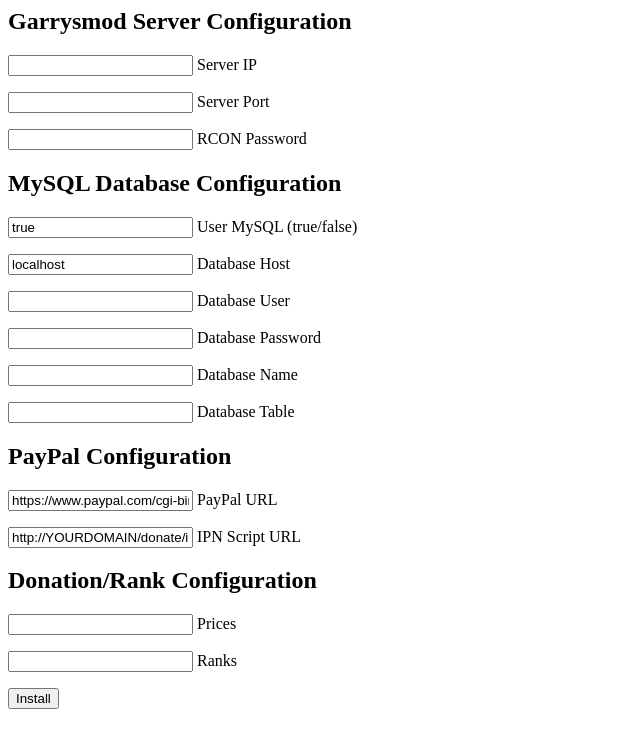
After one commit to Wully616/PUDS, a PHP site: page /install-WIP.php in a window 1280 px wide. The commit adds this page. Shown: the top 748 px of the page, without its empty margins (0-640 px from the left). Run offline with PHP 8.4, Linux system fonts and the light colour scheme.

Commit message:
Added per rank commands + fixed some issues
Escaped database username/passwords etc. (oops)
Added option in the config file to specify the command for each rank
Fixed issue with closing mysql connection when DB wasn't in use.
Fixed undefined variables for the config file.
Fixed depreciated eregi in paypal.class.php to preg_match

Added install.php form to write a config file - WIP

```diff
--- a/donate/config.php
+++ b/donate/config.php
@@ -1,4 +1,8 @@
 <?php
+$name = "";
+$fee = "";
+$steamid = "";
+$rank = "";
 //////////////////////////////////
 //Garrysmod Server configuration//
     $IP = "";		   				//Server IP
--- /dev/null
+++ b/donate/install-WIP.php
@@ -0,0 +1,85 @@
+<?PHP
+/* this is a work in progress and is not completed yet, it is not recommended to use this */
+IF (ISSET($_POST["Submit"])) {
+
+$string = '<?php
+$IP = "'. $_POST["IP"]. '";
+$PORT = "'. $_POST["PORT"]. '";
+$PASSWORD = "'. $_POST["PASSWORD"]. '";
+
+$UseDB = "'. $_POST["UseDB"]. '";
+$HOST = "'. $_POST["HOST"]. '";
+$DBUSER = "'. $_POST["DBUSER"]. '";
+$DBPASS = "'. $_POST["DBPASS"]. '";
+$DBNAME = "'. $_POST["DBNAME"]. '";
+$DBTABLE = "'. $_POST["DBTABLE"]. '";
+
+$payPalURL = "'. $_POST["payPalURL"]. '";
+$IPN = "'. $_POST["IPN"]. '";
+$payPalEmail = "'. $_POST["payPalEmail"]. '";
+$website = "'. $_POST["website"]. '";
+$currency = "'. $_POST["currency"]. '";
+
+$prices = array("'. $_POST["prices"]. '");
+$ranks = array("'. $_POST["ranks"]. '");
+
+$messageRankFail = array("'. $_POST["messageRankFail"]. '");
+$messageSuccess = array("'. $_POST["messageSuccess"]. '");
+$messageIPNFail = array("'. $_POST["messageIPNFail"]. '");
+
+?>';
+
+$fp = FOPEN("config.php", "w");
+FWRITE($fp, $string);
+FCLOSE($fp);
+
+}
+
+?>
+
+<form action="" method="post" name="install" id="install">
+<h2>Garrysmod Server Configuration</h2>
+  <p>
+    <input name="IP" type="text" id="IP" value="">
+    Server IP
+</p>
+  <p>
+    <input name="PORT" type="text" id="PORT">
+    Server Port
+</p>
+  <p>
+    <input name="PASSWORD" type="password" id="PASSWORD">
+	RCON Password</p>
+<h2>MySQL Database Configuration</h2>
+  <p>
+    <input name="UseDB" type="text" id="UseDB" value="true">
+  User MySQL (true/false) </p>
+  <p>
+    <input name="HOST" type="text" id="HOST" value="localhost">
+  Database Host</p>
+  <p>
+    <input name="DBUSER" type="text" id="DBUSER">
+  Database User</p>
+  <p>
+    <input name="DBPASS" type="text" id="DBPASS">
+  Database Password </p>
+      <input name="DBNAME" type="text" id="DBNAME">
+  Database Name  </p>
+      <input name="DBTABLE" type="text" id="DBTABLE">
+  Database Table </p>
+
+ <h2>PayPal Configuration</h2>
+      <input name="payPalURL" type="text" id="payPalURL" value="https://www.paypal.com/cgi-bin/webscr">
+  PayPal URL </p>
+      <input name="IPN" type="text" id="IPN" value="http://YOURDOMAIN/donate/ipn.php">
+  IPN Script URL </p>
+
+   <h2>Donation/Rank Configuration</h2>
+      <input name="prices" type="text" id="prices" value="">
+  Prices </p>
+      <input name="ranks" type="text" id="ranks" value="">
+  Ranks </p>
+  <p>
+    <input type="submit" name="Submit" value="Install">
+  </p>
+</form>
--- a/donate/paypal.class.php
+++ b/donate/paypal.class.php
@@ -194,7 +194,7 @@ class paypal_class {
 
       }
 
-      if (eregi("VERIFIED",$this->ipn_response)) {
+      if (preg_match("/VERIFIED/",$this->ipn_response)) {
 
          // Valid IPN transaction.
          $this->log_ipn_results(true);
```
Also changed, not shown: donate/ipn.php (+7 -5 lines).
